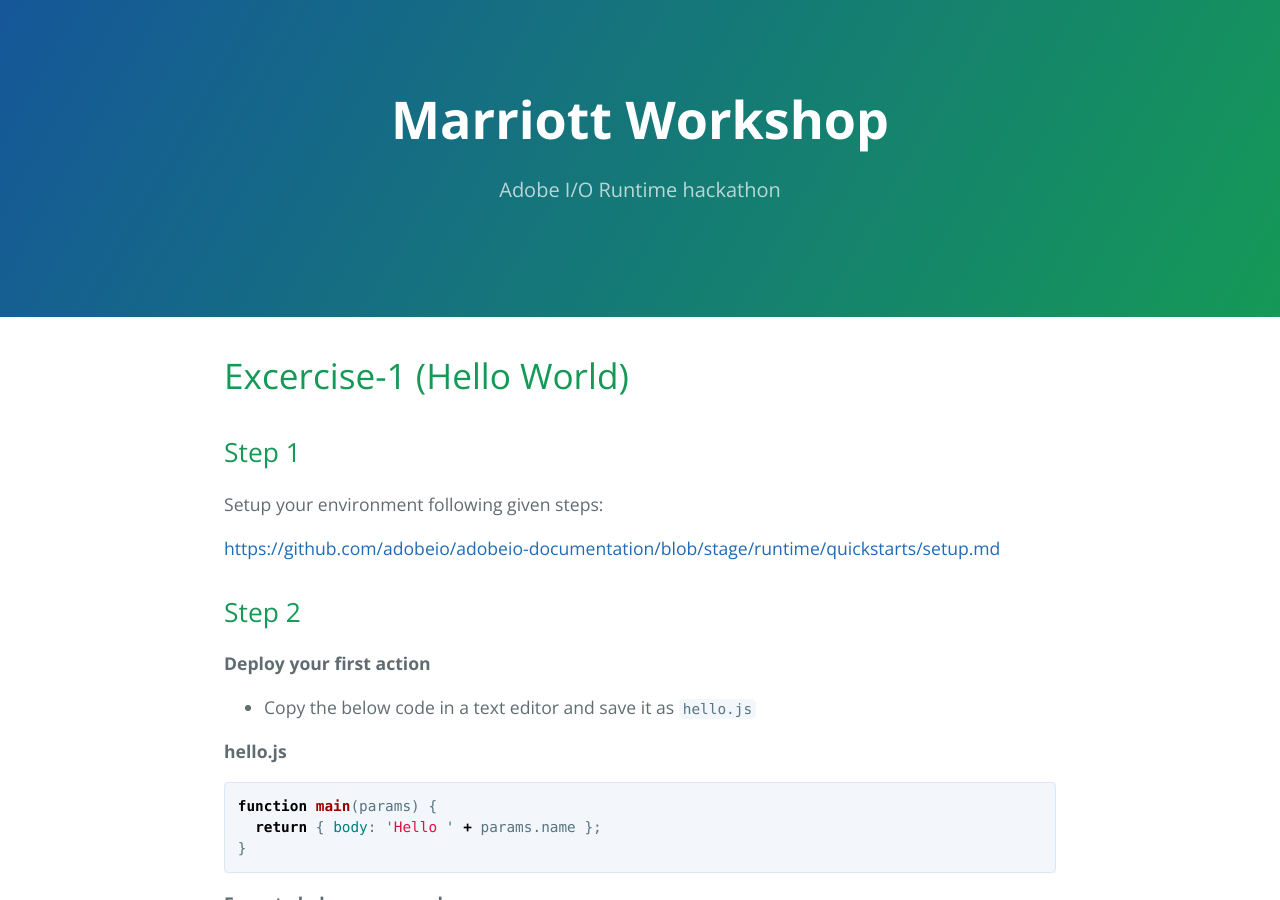
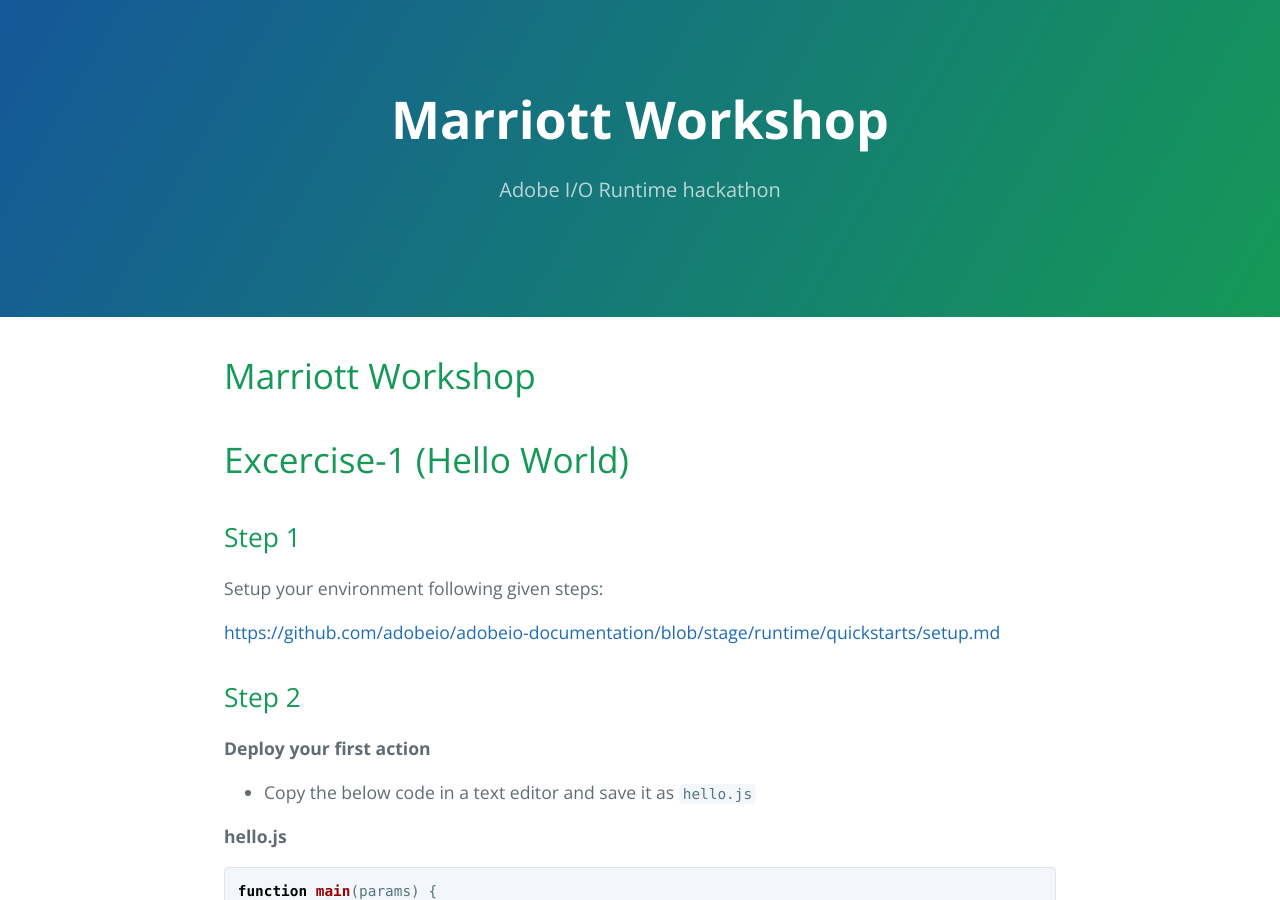
Before and after one commit to hirenoble/Marriott-Workshop, a Jekyll site: the page built from docs/index.md, in a window 1280 px wide and 900 px high. Built offline with Jekyll 4.4.1, drawn with Linux system fonts in a browser that asks for light colours; our own code applies the rules of GitHub Pages for plain Markdown files.

Commit message:
Update index.md

```diff
--- a/docs/index.md
+++ b/docs/index.md
@@ -1,6 +1,9 @@
 ---
 layout: default
 ---
+
+# Marriott Workshop
+
 # Excercise-1 (Hello World)
 
 ## Step 1
```
